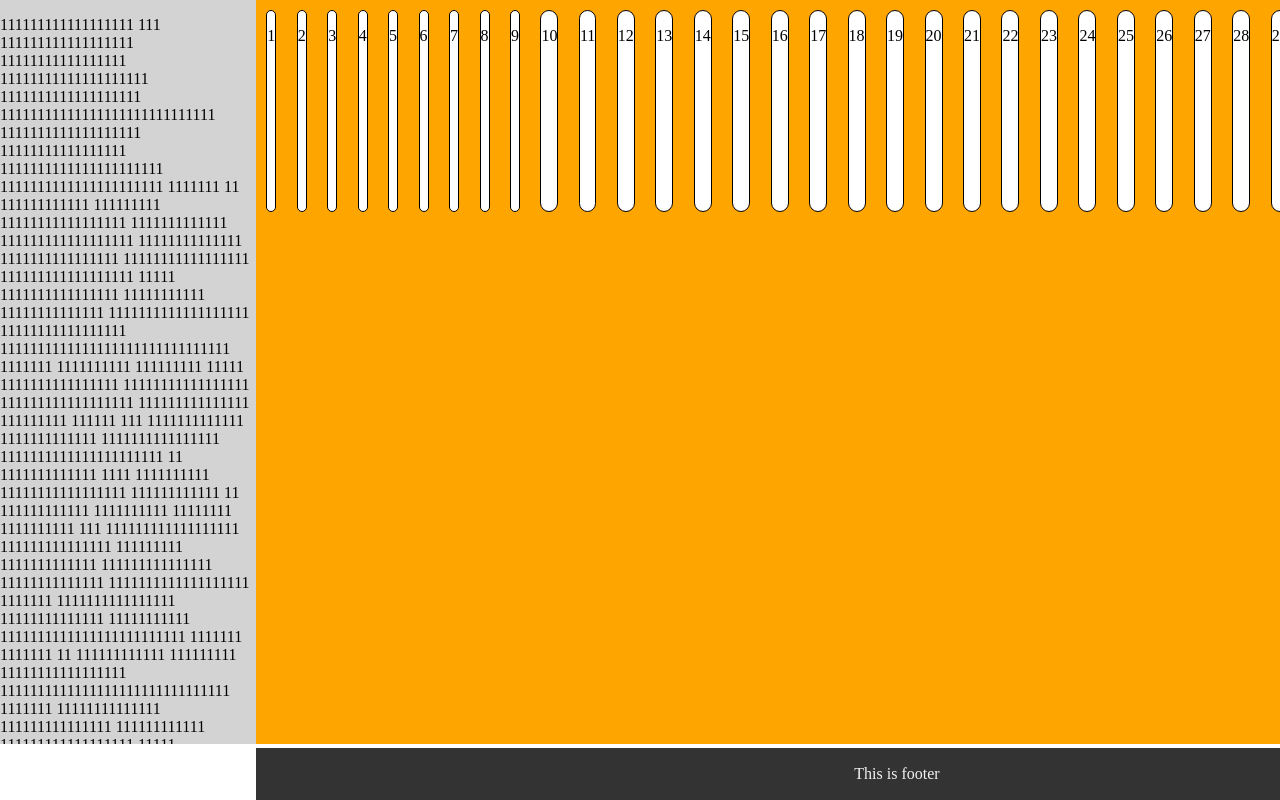
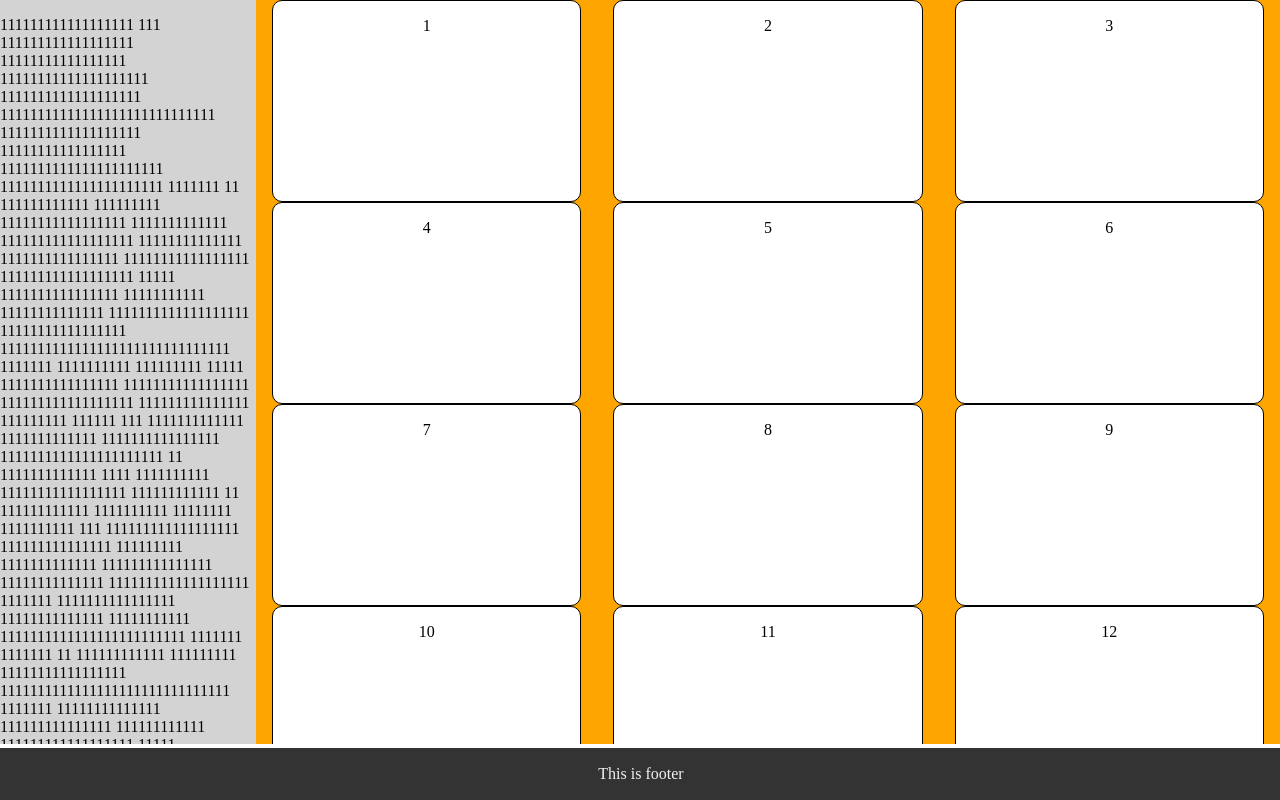
Before and after one commit to wesley7745/wesley7745.github.io, a plain HTML site: page docs/assignments/week15.html in a window 1280 px wide. Drawn offline with Linux system fonts and the light colour scheme.

Commit message:
Update week15.html

```diff
--- a/docs/assignments/week15.html
+++ b/docs/assignments/week15.html
@@ -15,16 +15,18 @@ div.main {
 	background: orange;
 	width: 80%;
 	display: flex;
+	flex-wrap: wrap;
+	justify-content:  space-around;
 }
+
 div.item {
 	width: 30%;
-	margin: 1%;
+
 	border: 1px solid black;
 	background: white;
 	border-radius: 10px;
 	text-align: center;
 	height: 200px;
-
 }
 div.item:hover
 {
@@ -60,6 +62,7 @@ margin: 0px;
 		11111111 1111111111 111 111111111111111111 111111111111111 111111111 1111111111111 111111111111111 11111111111111 1111111111111111111 1111111 1111111111111111 11111111111111 11111111111 1111111111111111111111111 1111111 1111111 11 111111111111 111111111 11111111111111111 1111111111111111111111111111111 1111111 11111111111111 111111111111111 111111111111 111111111111111111 11111 1111111111111111 11111111111 11111111111111 1111111111111111111 11111111111111111 11111111111111111 11111111111111 1111111 1111111111 111111111 11111 1111111111111 1111111111111 1111111111111111111111111 111111111111111 111111111111111 111 1111111111111 11111111111111 111111111111111 111111111 1111111111111  11 1111111111111 1111 1111111111 11111111111111111 111111111111 11 111111111111 1111111111
 	</p>
 </div>
+
 <div class="main">
 	<div class="item">
 		<p>1</p>
@@ -88,7 +91,7 @@ margin: 0px;
 	<div class="item">
 		<p>9</p>
 	</div>
-<div class="item">
+	<div class="item">
 		<p>10</p>
 	</div>
 	<div class="item">
@@ -114,7 +117,8 @@ margin: 0px;
 	</div>
 	<div class="item">
 		<p>18</p>
-	</div><div class="item">
+	</div>
+	<div class="item">
 		<p>19</p>
 	</div>
 	<div class="item">
@@ -140,7 +144,8 @@ margin: 0px;
 	</div>
 	<div class="item">
 		<p>27</p>
-	</div><div class="item">
+	</div>
+	<div class="item">
 		<p>28</p>
 	</div>
 	<div class="item">
@@ -194,12 +199,11 @@ margin: 0px;
 	<div class="item">
 		<p>45</p>
 	</div>
-	<div id="footer">
+</div>
+
+<div id="footer">
   <p>This is footer</p>
-</div>
 </div>
 
 
-
-
 </body></html>
```
